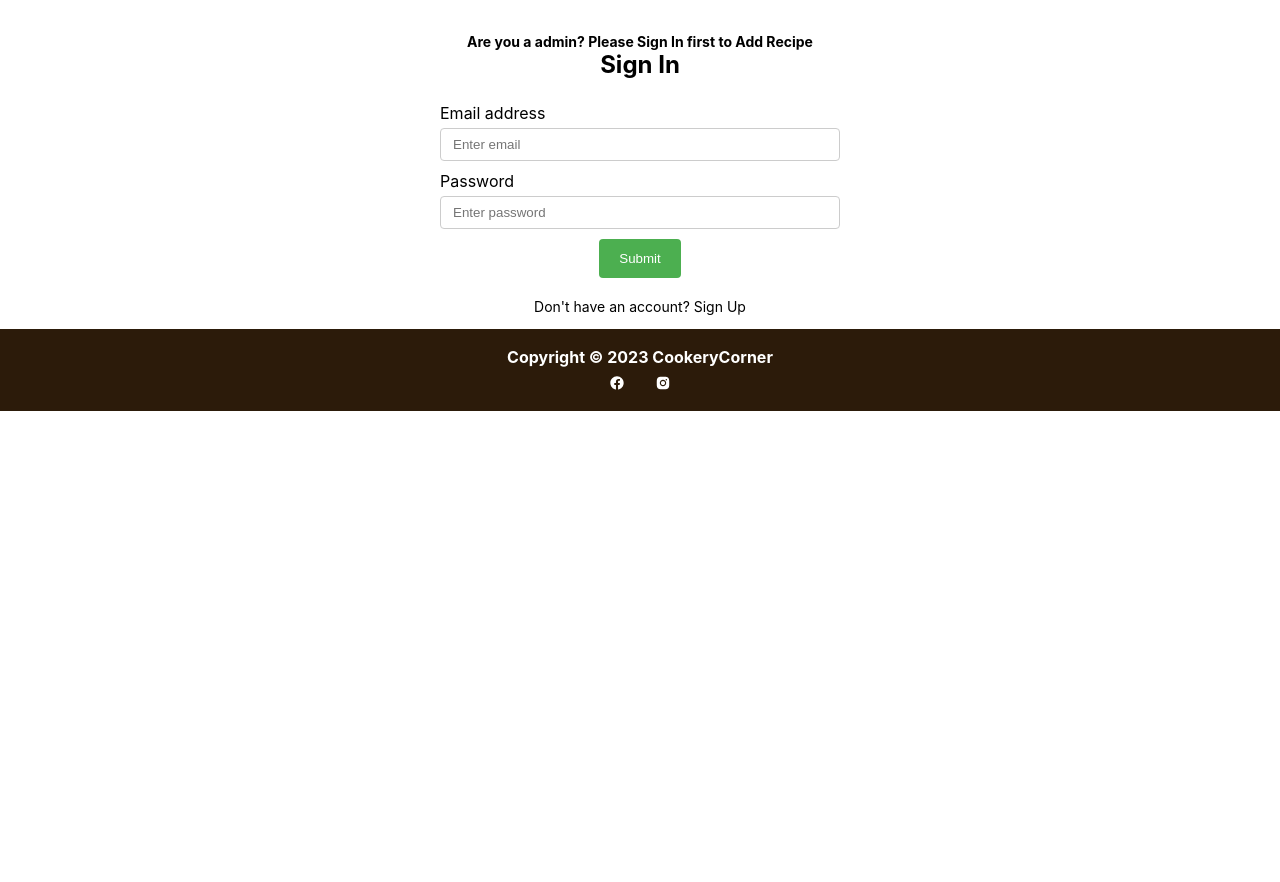
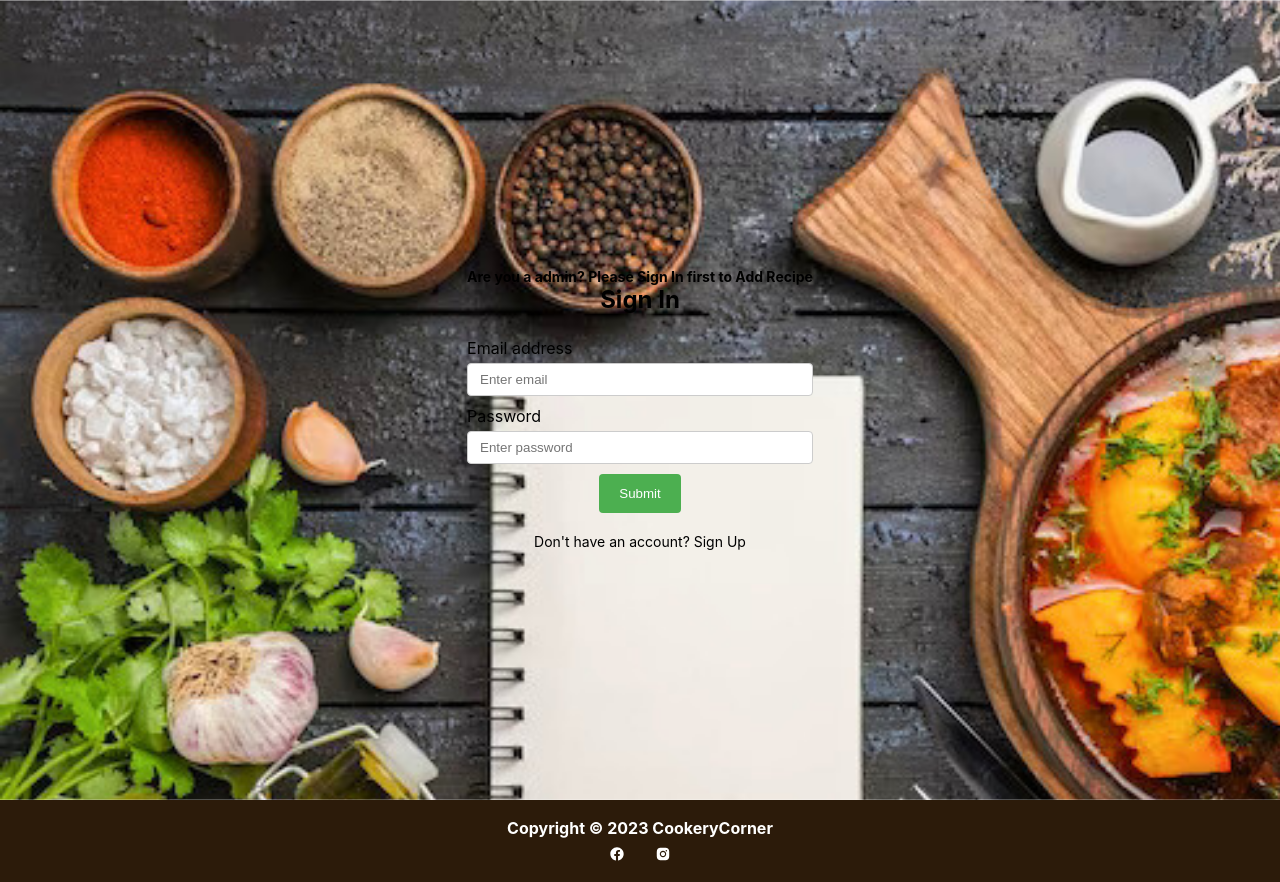
Before and after one commit to SANJANASOLANGA/ReactFoodRecipe, a React (Create React App) app in the folder Client/: page /sign-in in a window 1280 px wide. Before the commit the page ends 800 px from the top, so only its background shows below. Built offline with nearby package versions, Linux system fonts and the light colour scheme.

Commit message:
Added background image for Sign In

```diff
--- a/Client/src/style.css
+++ b/Client/src/style.css
@@ -531,3 +531,12 @@ a {
   color: black;
   text-decoration: none;
 }
+
+.auth {
+    background-image: url('../src/assets/backgroundImage.svg');
+    background-size: cover;
+    height: 100vh;
+    display: flex;
+    justify-content: center;
+    align-items: center;
+}
```
